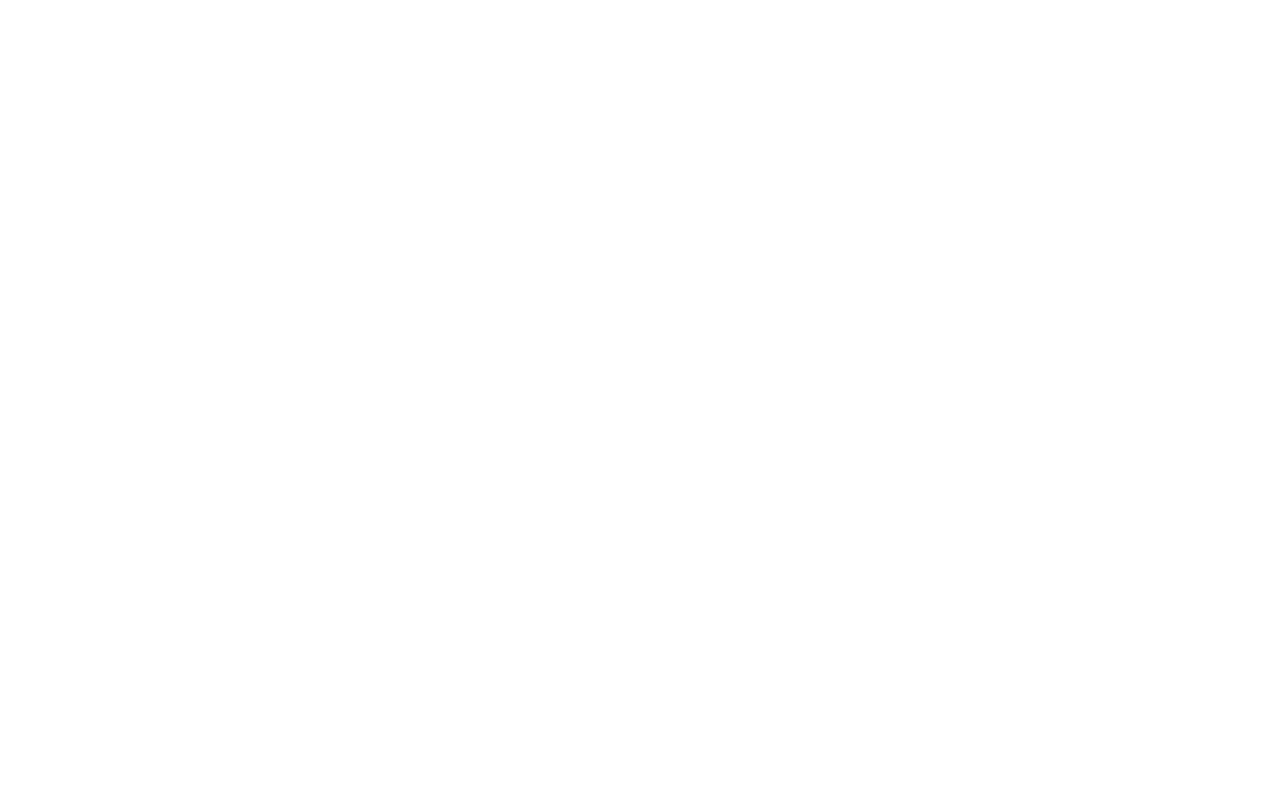
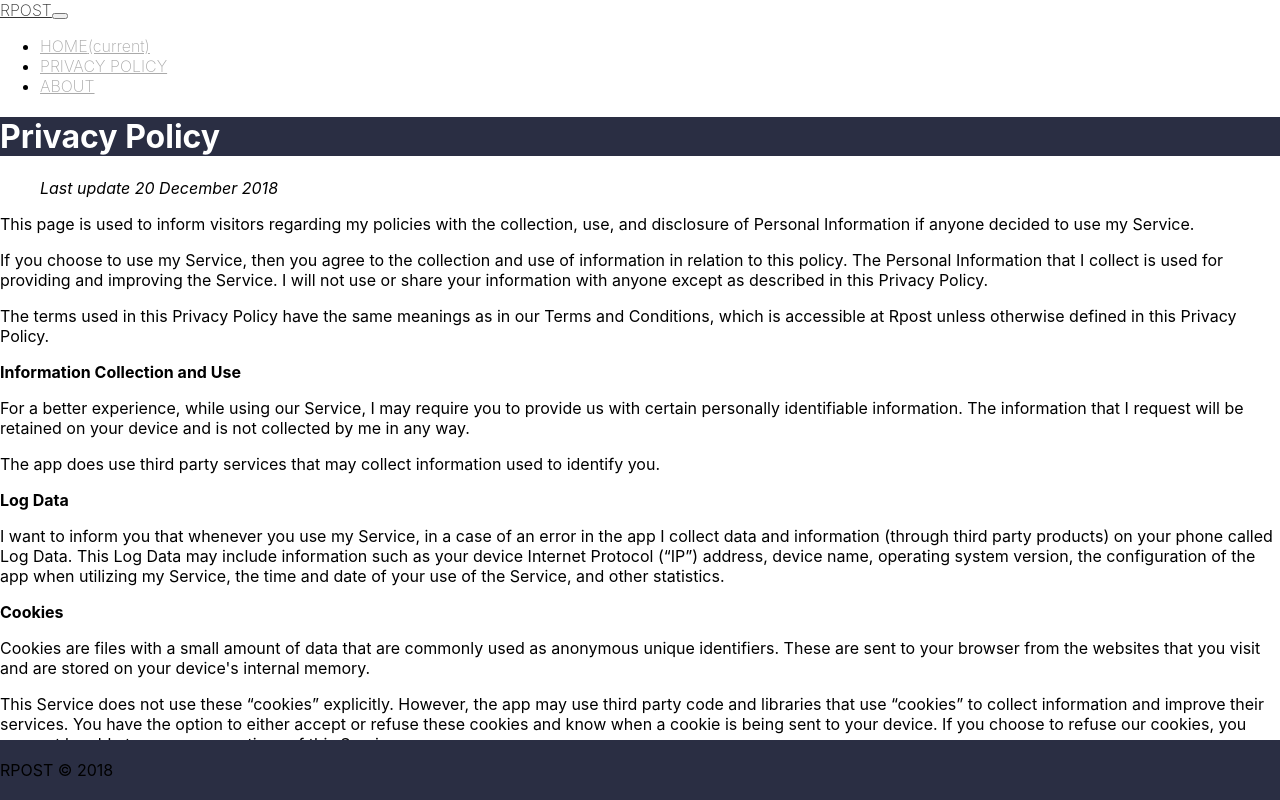
Before and after one commit to mrenxiao/rpost-web, a React (Create React App) app in the folder rpost-website/: page /rpost-web/privacy-policy in a window 1280 px wide. Shown: the top 800 px of the page. Built offline with nearby package versions, Linux system fonts and the light colour scheme; the HTML template or start-up script is replaced by a standard one.

Commit message:
Update routes

```diff
--- a/rpost-website/src/App.js
+++ b/rpost-website/src/App.js
@@ -12,9 +12,9 @@
     return (
       <Router>
         <div>
-          <Route exact path="/" component={Home} />
-          <Route exact path="/about" component={About} />
-          <Route exact path="/privacy-policy" component={PrivacyPolicy} />
+          <Route exact path="/rpost-web" component={Home} />
+          <Route exact path="/rpost-web/about" component={About} />
+          <Route exact path="/rpost-web/privacy-policy" component={PrivacyPolicy} />
         </div>
       </Router>
     );
--- a/rpost-website/src/components/Navbar.jsx
+++ b/rpost-website/src/components/Navbar.jsx
@@ -16,13 +16,13 @@
           <div className="collapse navbar-collapse" id="navbarCollapse">
             <ul className="navbar-nav ml-auto">
               <li className="nav-item">
-                <Link className="nav-link" to="/">HOME<span className="sr-only">(current)</span></Link>
+                <Link className="nav-link" to="/rpost-web">HOME<span className="sr-only">(current)</span></Link>
               </li>
               <li className="nav-item">
-                <Link className="nav-link" to="/privacy-policy">PRIVACY POLICY</Link>
+                <Link className="nav-link" to="/rpost-web/privacy-policy">PRIVACY POLICY</Link>
               </li>
               <li className="nav-item">
-                <Link className="nav-link" to="/about">ABOUT</Link>
+                <Link className="nav-link" to="/rpost-web/about">ABOUT</Link>
               </li>
             </ul>
           </div>
```
